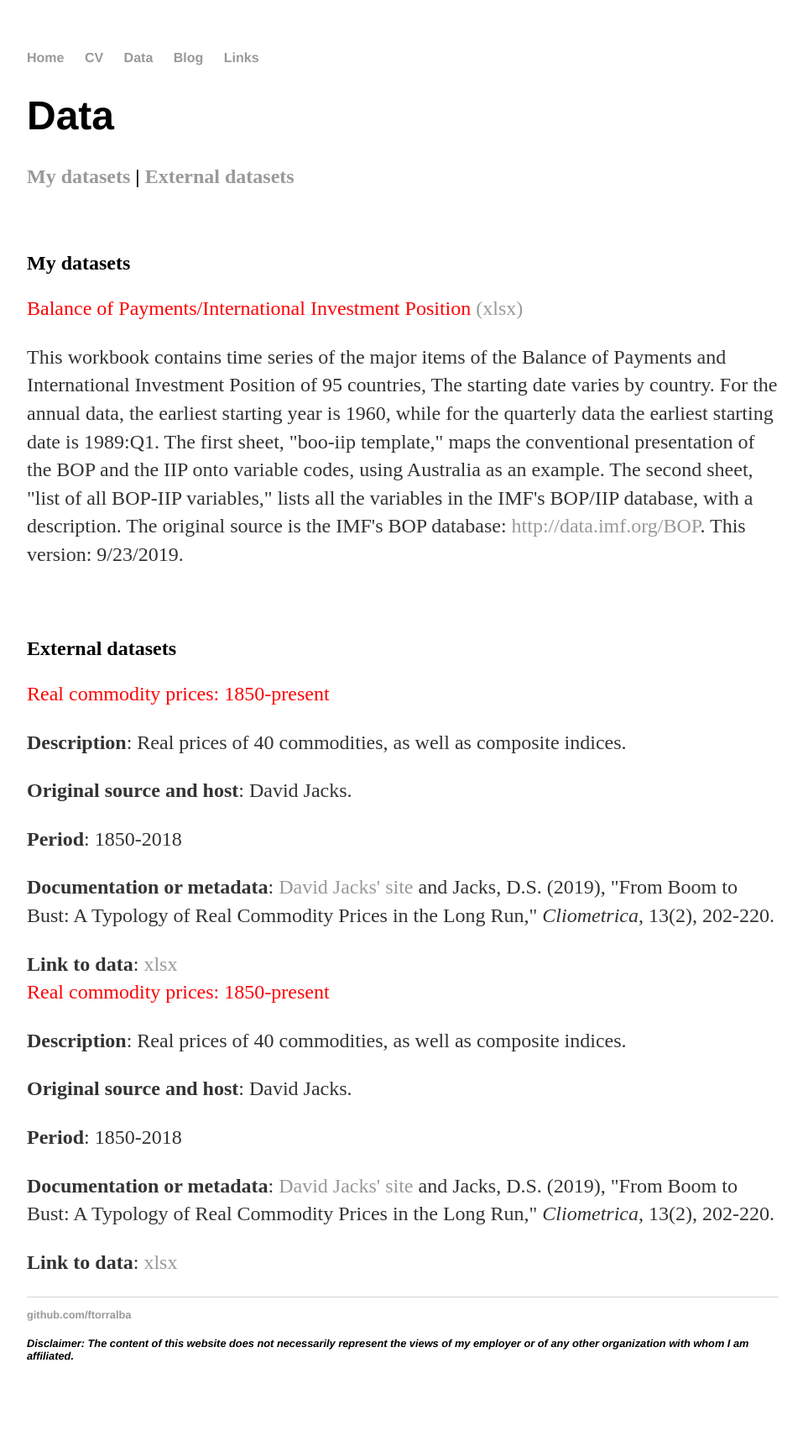
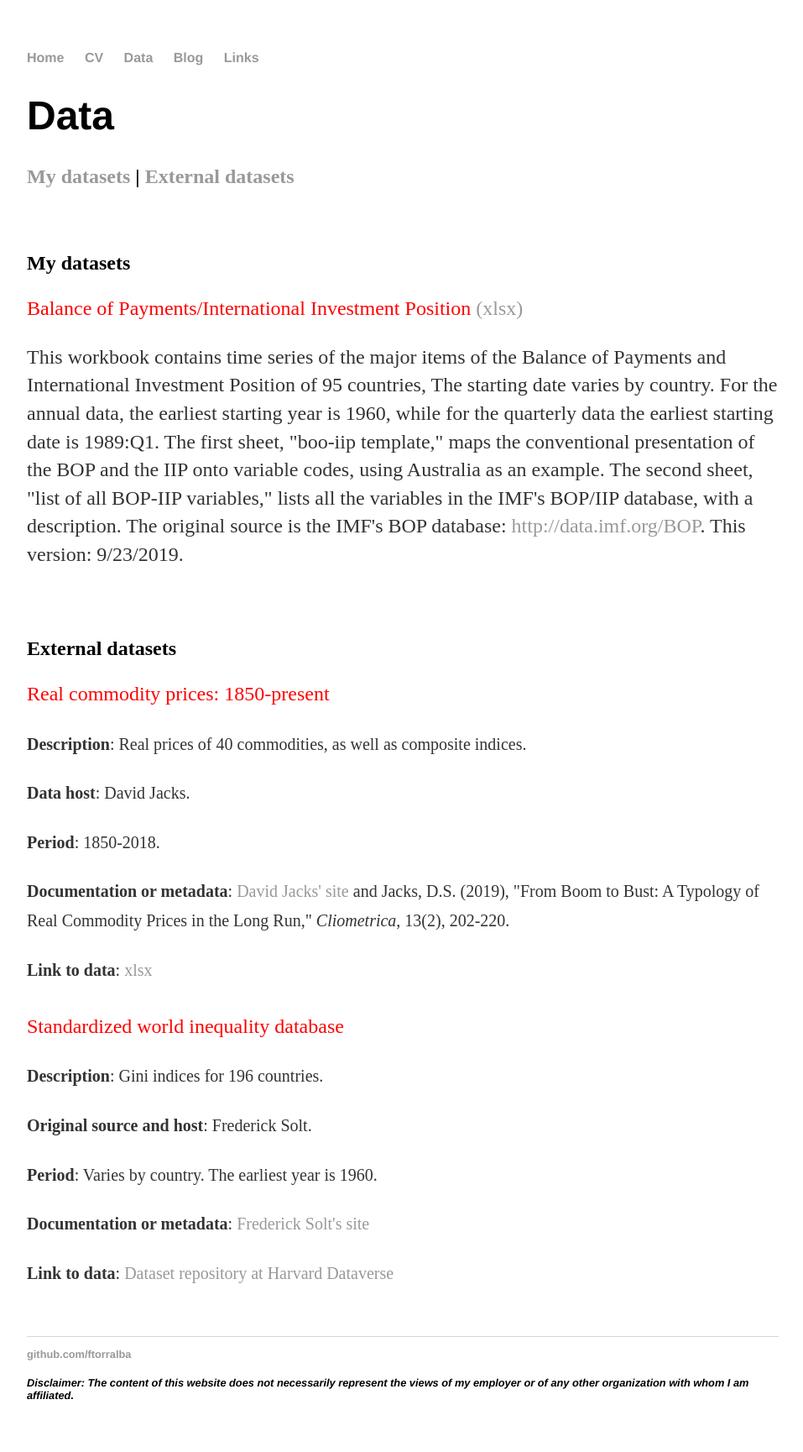
Before and after one commit to ftorralba/ftorralba.github.io, a Jekyll site: the page built from data.html, in a window 1280 px wide. Shown: the whole page at 84% size, without its empty margins (160-1117 px from the left). Built offline with Jekyll 4.4.1, drawn with Linux system fonts in a browser that asks for light colours; before the commit the page ends 1682 px from its top, so only the background shows below that.

Commit message:
adding content (Solt)

```diff
--- a/data.html
+++ b/data.html
@@ -24,30 +24,34 @@ title: Data
 	<br />
   <h2 id="external_datasets">External datasets</h2>
 	<p>
-  <font color="red">Real commodity prices: 1850-present</font>
+  <font color="red">Real commodity prices: 1850-present</font><small>
 	<p>
 		<b>Description</b>: Real prices of 40 commodities, as well as composite indices.
 	<p>
-		<b>Original source and host</b>: David Jacks.
+		<b>Data host</b>: David Jacks.
 	<p>
-		<b>Period</b>: 1850-2018
+		<b>Period</b>: 1850-2018.
 	<p>
 		<b>Documentation or metadata</b>: <a href="https://www.sfu.ca/~djacks/data/boombust/index.html">David Jacks' site</a> and  Jacks, D.S. (2019), "From Boom to Bust: A Typology of Real Commodity Prices in the Long Run," <i>Cliometrica</i>, 13(2), 202-220.
 	<p>
 		<b>Link to data</b>: <a href="https://www.sfu.ca/~djacks/data/boombust/Real%20commodity%20prices,%201850-2018.xlsx">xlsx</a>
+		</small>
 	<br />
- <font color="red">Real commodity prices: 1850-present</font>
-	<p>
-		<b>Description</b>: Real prices of 40 commodities, as well as composite indices.
-	<p>
-		<b>Original source and host</b>: David Jacks.
-	<p>
-		<b>Period</b>: 1850-2018
-	<p>
-		<b>Documentation or metadata</b>: <a href="https://www.sfu.ca/~djacks/data/boombust/index.html">David Jacks' site</a> and  Jacks, D.S. (2019), "From Boom to Bust: A Typology of Real Commodity Prices in the Long Run," <i>Cliometrica</i>, 13(2), 202-220.
-	<p>
-		<b>Link to data</b>: <a href="https://www.sfu.ca/~djacks/data/boombust/Real%20commodity%20prices,%201850-2018.xlsx">xlsx</a>
 	<br />
 
+ <font color="red">Standardized world inequality database</font><small>
+	<p>
+		<b>Description</b>: Gini indices for 196 countries.
+	<p>
+		<b>Original source and host</b>: Frederick Solt.
+	<p>
+		<b>Period</b>: Varies by country. The earliest year is 1960.
+	<p>
+		<b>Documentation or metadata</b>: <a href="https://fsolt.org/swiid/">Frederick Solt's site</a>
+	<p>
+		<b>Link to data</b>: <a href="https://dataverse.harvard.edu/dataset.xhtml?persistentId=doi:10.7910/DVN/LM4OWF">Dataset repository at Harvard Dataverse</a>
+		</small>
+	<br />
+	<br />
 
 </div><!-- /.container -->
```
